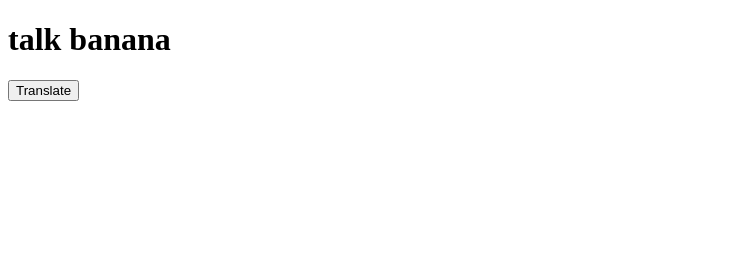
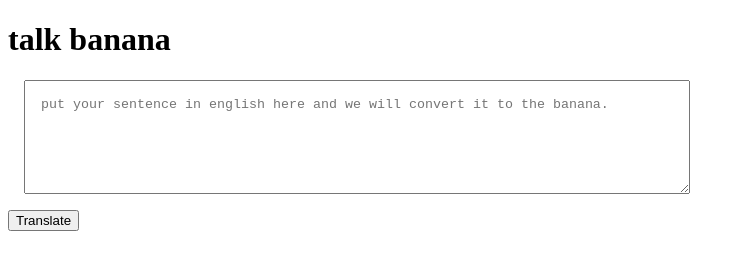
Before and after one commit to SAKsham332211/neogcamp-bananaspeak, a plain HTML site: page index.html in a window 1280 px wide. Shown: the whole page, without its empty margins (0-745 px from the left). Drawn offline with Linux system fonts and the light colour scheme.

Commit message:
upto text area

```diff
--- a/app.js
+++ b/app.js
@@ -1,4 +1,6 @@
 var btntranslate = document.querySelector("#btn-translate")
+var txtInput = document.querySelector("#txt-input")
+   console.log(txtInput)
 
 btntranslate.addEventListener("click", function clickEventHandler(){
     console.log("clicked!")
--- a/index.html
+++ b/index.html
@@ -4,9 +4,23 @@
     <meta charset="UTF-8" />
     <meta name="viewport" content="width=device-width, initial-scale=1.0" />
     <title><banana-speak></title>
+    <style>
+      textarea {
+        width: 50%;
+        height: 10vh;
+        margin: 1rem;
+        display: block;
+        padding: 1rem;
+      }
+    </style>
   </head>
   <body>
     <h1>talk banana</h1>
+
+    <textarea
+      id="txt-input"
+      placeholder="put your sentence in english here and we will convert it to the banana."
+    ></textarea>
     <button id="btn-translate">Translate</button>
 
     <script src="app.js" type="text/javascript"></script>
```
